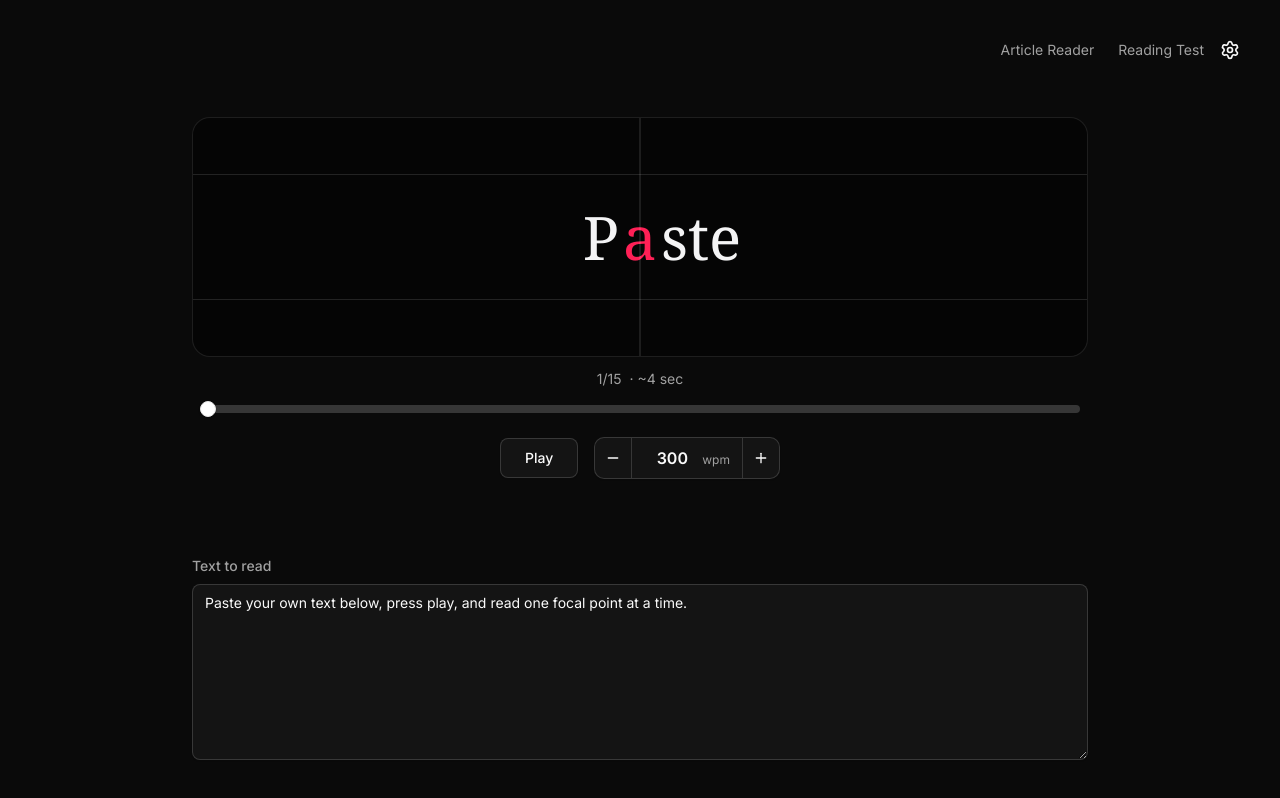
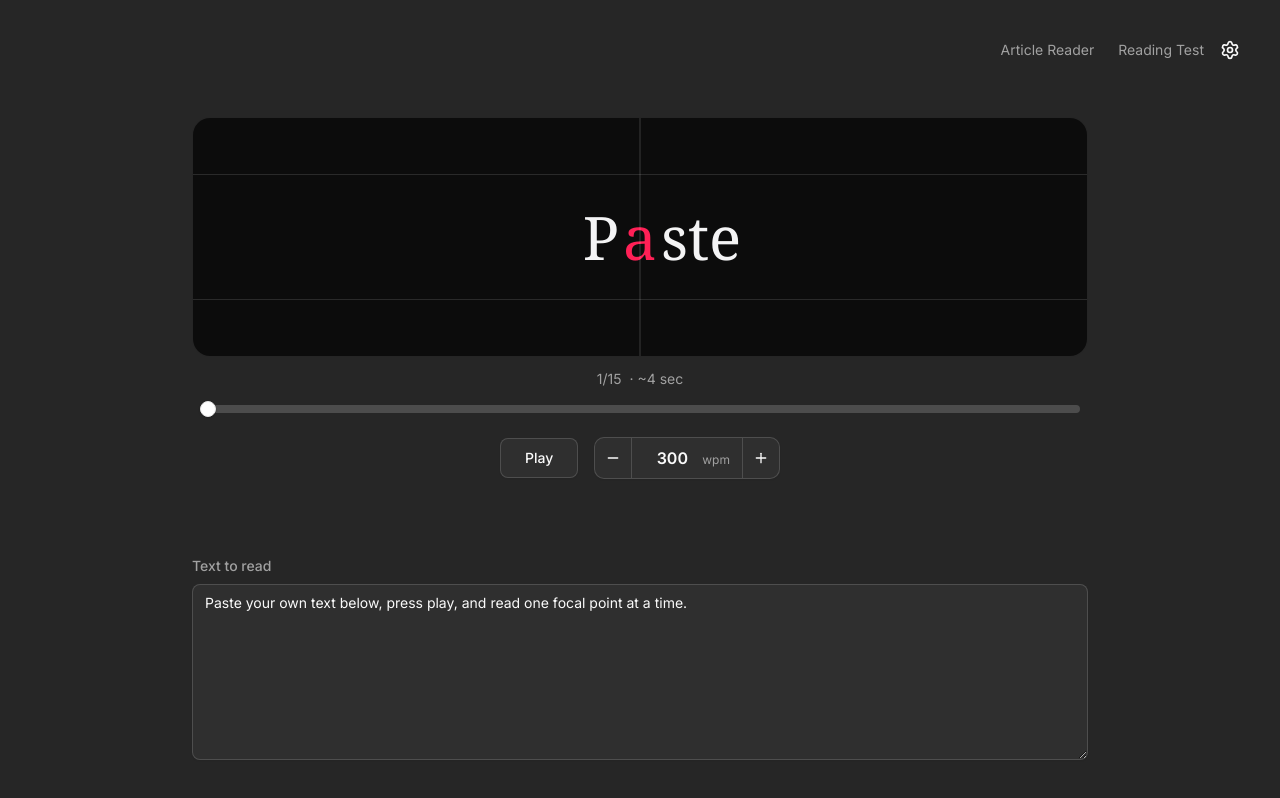
Before and after one commit to SpyC0der77/speedreader, a Next.js app: page / in a window 1280 px wide. Built offline with nearby package versions, Linux system fonts and the light colour scheme.

Commit message:
Swap background and muted colors

```diff
--- a/app/globals.css
+++ b/app/globals.css
@@ -53,7 +53,8 @@ body {
 
 :root {
   --radius: 0.625rem;
-  --background: oklch(1 0 0);
+  /* Swapped: background = page, muted = speed reader display */
+  --background: oklch(0.97 0 0);
   --foreground: oklch(0.145 0 0);
   --card: oklch(1 0 0);
   --card-foreground: oklch(0.145 0 0);
@@ -63,7 +64,7 @@ body {
   --primary-foreground: oklch(0.985 0 0);
   --secondary: oklch(0.97 0 0);
   --secondary-foreground: oklch(0.205 0 0);
-  --muted: oklch(0.97 0 0);
+  --muted: oklch(1 0 0);
   --muted-foreground: oklch(0.556 0 0);
   --accent: oklch(0.97 0 0);
   --accent-foreground: oklch(0.205 0 0);
@@ -90,7 +91,8 @@ body {
 }
 
 .dark {
-  --background: oklch(0.145 0 0);
+  /* Swapped: background = page (lighter), muted = speed reader (darker) */
+  --background: oklch(0.269 0 0);
   --foreground: oklch(0.985 0 0);
   --card: oklch(0.205 0 0);
   --card-foreground: oklch(0.985 0 0);
@@ -100,7 +102,7 @@ body {
   --primary-foreground: oklch(0.205 0 0);
   --secondary: oklch(0.269 0 0);
   --secondary-foreground: oklch(0.985 0 0);
-  --muted: oklch(0.269 0 0);
+  --muted: oklch(0.145 0 0);
   --muted-foreground: oklch(0.708 0 0);
   --accent: oklch(0.269 0 0);
   --accent-foreground: oklch(0.985 0 0);
--- a/app/test/page.tsx
+++ b/app/test/page.tsx
@@ -140,8 +140,8 @@ export default function ReadingTestPage() {
             className={cn(
               "rounded-2xl border px-8 py-12 shadow-xl",
               reduceTransparency
-                ? "border-zinc-700 bg-zinc-900"
-                : "border-white/10 bg-black/30",
+                ? "border-zinc-700 bg-muted"
+                : "border-white/10 bg-muted/90",
             )}
           >
             <Trophy className="mx-auto mb-6 size-16 text-amber-400" />
@@ -279,8 +279,8 @@ function ReadingTestReader({ text, wpm, onComplete }: ReadingTestReaderProps) {
         className={cn(
           "rounded-2xl border p-6",
           reduceTransparency
-            ? "border-zinc-700 bg-zinc-900"
-            : "border-white/10 bg-black/30",
+            ? "border-zinc-700 bg-muted"
+            : "border-white/10 bg-muted/90",
         )}
       >
         <SpeedReader
--- a/components/speed-reader.tsx
+++ b/components/speed-reader.tsx
@@ -256,8 +256,8 @@ export function SpeedReader(props: SpeedReaderProps): React.ReactElement | null
           className={cn(
             "relative mx-auto flex w-full max-w-4xl items-center justify-center overflow-hidden rounded-xl border sm:rounded-2xl",
             reduceTransparency
-              ? "border-border bg-muted dark:border-zinc-700 dark:bg-zinc-900"
-              : "border-border bg-muted/80 dark:border-white/10 dark:bg-black/50",
+              ? "border-border bg-muted dark:border-zinc-700"
+              : "border-border bg-muted/80 dark:border-white/10 dark:bg-muted/90",
             isPanelFillHeight ? "min-h-48 flex-1" : "h-60",
           )}
         >
```
